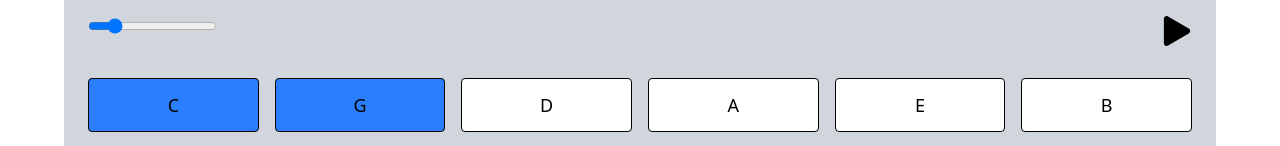
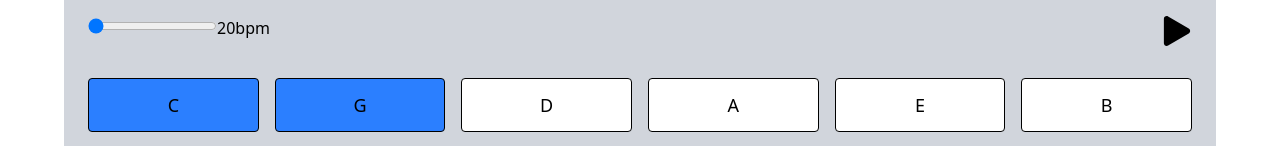
Before and after one commit to JHughesSUTA/keyboard-harmony-practice-tools-v2, a React (Vite) app: page / in a window 1280 px wide. Shown: the top 146 px of the page. Built offline with nearby package versions, Linux system fonts and the light colour scheme.

Commit message:
start and stop randomizer, update tempo with slider

```diff
--- a/src/App.tsx
+++ b/src/App.tsx
@@ -1,9 +1,12 @@
+import TempoProvider from "./context/PlayControlsContext";
 import Main from "./components/Main/Main";
 
 function App() {
   return (
     <>
-      <Main />
+      <TempoProvider>
+        <Main />
+      </TempoProvider>
     </>
   );
 }
--- a/src/components/Display/Display.tsx
+++ b/src/components/Display/Display.tsx
@@ -1,22 +1,18 @@
 import useRandomDisplay from "../../hooks/useRandomDisplay";
 import type { Option } from "../../types";
+import { usePlayControls } from "../../context/PlayControlsContext";
 
 type DisplayProps = {
   activeKeyOptions: Option[];
   activeChordOptions: Option[];
-  running: boolean;
 };
 
-const Display = ({
-  activeKeyOptions,
-  activeChordOptions,
-  running,
-}: DisplayProps) => {
+const Display = ({ activeKeyOptions, activeChordOptions }: DisplayProps) => {
+  const { running } = usePlayControls();
   const { displayKey, displayChord } = useRandomDisplay(
     activeKeyOptions,
     activeChordOptions,
-    running,
-    2000
+    running
   );
 
   return (
--- a/src/components/Header/Header.tsx
+++ b/src/components/Header/Header.tsx
@@ -1,29 +1,11 @@
-import { FaPlay, FaStop } from "react-icons/fa";
+import StartButton from "../StartButton/StartButton";
+import TempoSlider from "../TempoSlider/TempoSlider";
 
-type HeaderProps = {
-  handlePlayButtonClick: () => void;
-  running: boolean;
-};
-
-const Header = ({ handlePlayButtonClick, running }: HeaderProps) => {
+const Header = () => {
   return (
     <section className="flex justify-between py-4">
-      <div>
-        <input
-          name="tempo"
-          className="tempo-container__slider"
-          type="range"
-          autoComplete="off"
-          min="20"
-          max="80"
-          value="30"
-          // onChange={tempoChange}
-          step="2"
-        />
-      </div>
-      <button onClick={handlePlayButtonClick} className="cursor-pointer">
-        {running ? <FaStop size={30} /> : <FaPlay size={30} />}
-      </button>
+      <TempoSlider />
+      <StartButton />
     </section>
   );
 };
--- a/src/components/Main/Main.tsx
+++ b/src/components/Main/Main.tsx
@@ -1,4 +1,3 @@
-import { useState } from "react";
 import KeyOptions from "../KeyOptions/KeyOptions";
 import ChordOptions from "../ChordOptions/ChordOptions";
 import Display from "../Display/Display";
@@ -8,8 +7,6 @@ import { initialChordOptions } from "../../data/chordOptionData";
 import { initialKeyOptions } from "../../data/keyOptionData";
 
 const Main = () => {
-  const [running, setRunning] = useState<boolean>(false);
-
   const {
     options: keyOptions,
     toggleActive: toggleKeyActive,
@@ -22,17 +19,13 @@ const Main = () => {
     activeOptions: activeChordOptions,
   } = useOptions(initialChordOptions, "chord");
 
-  const toggleRunning = () => {
-    setRunning((prev) => !prev);
-  };
   return (
     <main className="max-w-sm md:max-w-2xl xl:max-w-6xl mx-auto bg-gray-300 px-6">
-      <Header handlePlayButtonClick={toggleRunning} running={running} />
+      <Header />
       <KeyOptions options={keyOptions} toggleActive={toggleKeyActive} />
       <Display
         activeKeyOptions={activeKeyOptions}
         activeChordOptions={activeChordOptions}
-        running={running}
       />
       <ChordOptions options={chordOptions} toggleActive={toggleChordActive} />
     </main>
--- /dev/null
+++ b/src/components/StartButton/StartButton.tsx
@@ -0,0 +1,18 @@
+import { usePlayControls } from "../../context/PlayControlsContext";
+import { FaPlay, FaStop } from "react-icons/fa";
+
+const StartButton = () => {
+  const { running, setRunning } = usePlayControls();
+
+  const handlePlayButtonClick = () => {
+    setRunning((prev) => !prev);
+  };
+
+  return (
+    <button onClick={handlePlayButtonClick} className="cursor-pointer">
+      {running ? <FaStop size={30} /> : <FaPlay size={30} />}
+    </button>
+  );
+};
+
+export default StartButton;
--- /dev/null
+++ b/src/components/TempoSlider/TempoSlider.tsx
@@ -0,0 +1,29 @@
+import { usePlayControls } from "../../context/PlayControlsContext";
+import type { ChangeEvent } from "react";
+
+const TempoSlider = () => {
+  const { tempo, setTempo } = usePlayControls();
+
+  const handleRangeChange = (e: ChangeEvent<HTMLInputElement>) => {
+    setTempo(Number(e.target.value));
+  };
+
+  return (
+    <div>
+      <input
+        name="tempo"
+        className="tempo-container__slider"
+        type="range"
+        autoComplete="off"
+        min="20"
+        max="80"
+        value={tempo}
+        onChange={handleRangeChange}
+        step="2"
+      />
+      <span>{`${tempo}bpm`}</span>
+    </div>
+  );
+};
+
+export default TempoSlider;
--- /dev/null
+++ b/src/context/PlayControlsContext.tsx
@@ -0,0 +1,53 @@
+import { createContext, useState, useContext, useEffect } from "react";
+import type { ReactNode } from "react";
+
+type PlayControlsContextType = {
+  tempo: number;
+  setTempo: (tempo: number) => void;
+  running: boolean;
+  setRunning: React.Dispatch<React.SetStateAction<boolean>>;
+};
+
+const PlayControlsContext = createContext<PlayControlsContextType | undefined>(
+  undefined
+);
+
+type PlayControlsProviderProps = {
+  children: ReactNode;
+};
+
+export default function PlayControlsProvider({
+  children,
+}: PlayControlsProviderProps) {
+  const [running, setRunning] = useState<boolean>(false);
+  const [tempo, setTempo] = useState<number>(() => {
+    const stored = sessionStorage.getItem("tempo");
+    if (stored) {
+      return JSON.parse(stored);
+    } else {
+      return 20;
+    }
+  });
+
+  useEffect(() => {
+    sessionStorage.setItem("tempo", JSON.stringify(tempo));
+  }, [tempo]);
+
+  return (
+    <PlayControlsContext.Provider
+      value={{ tempo, setTempo, running, setRunning }}
+    >
+      {children}
+    </PlayControlsContext.Provider>
+  );
+}
+
+export function usePlayControls(): PlayControlsContextType {
+  const context = useContext(PlayControlsContext);
+
+  if (!context) {
+    throw new Error("usePlayControls must be used within a PlayControlsProvider");
+  }
+
+  return context;
+}
--- a/src/hooks/useRandomDisplay.ts
+++ b/src/hooks/useRandomDisplay.ts
@@ -1,5 +1,6 @@
 import { useEffect, useState } from "react";
 import type { Option } from "../types";
+import { usePlayControls } from "../context/PlayControlsContext";
 
 const getRandomOption = (options: Option[]) => {
   const values = options.map((option) => option.label);
@@ -9,11 +10,11 @@ const getRandomOption = (options: Option[]) => {
 export default function useRandomDisplay(
   activeKeyOptions: Option[],
   activeChordOptions: Option[],
-  running: boolean,
-  interval: number
+  running: boolean
 ) {
   const [displayKey, setDisplayKey] = useState<string>("C");
   const [displayChord, setDisplayChord] = useState<string>("7");
+  const { tempo } = usePlayControls();
 
   useEffect(() => {
     if (!running) return;
@@ -25,10 +26,10 @@ export default function useRandomDisplay(
       if (activeChordOptions.length > 0) {
         setDisplayChord(getRandomOption(activeChordOptions));
       }
-    }, interval);
+    }, 60000 / tempo);
 
     return () => clearInterval(intervalId);
-  }, [running, activeKeyOptions, activeChordOptions, interval]);
+  }, [running, activeKeyOptions, activeChordOptions, tempo]);
 
   return { displayKey, displayChord };
 }
```
Also changed, not shown: 2 other files (tests, documents, lock files or other folders).
